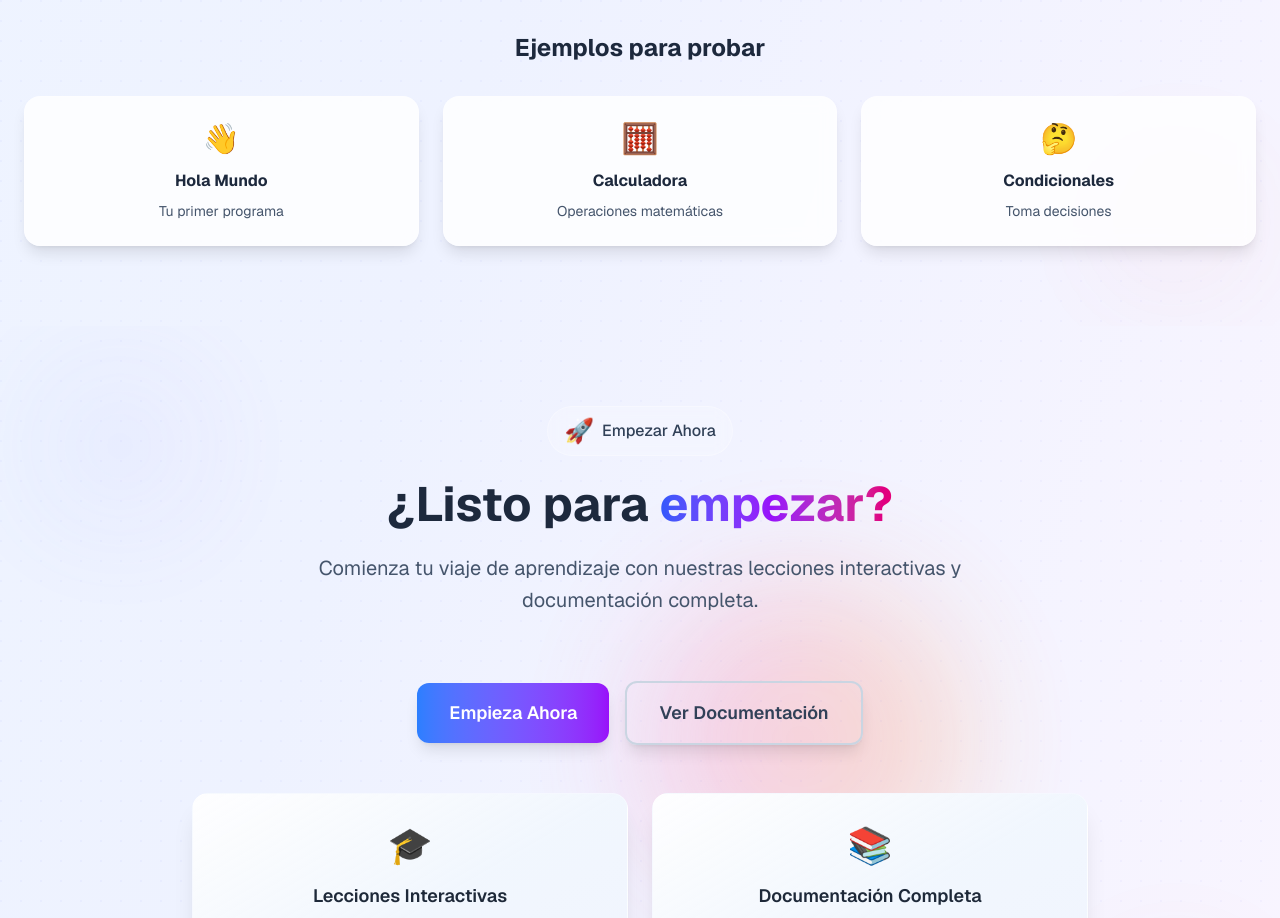
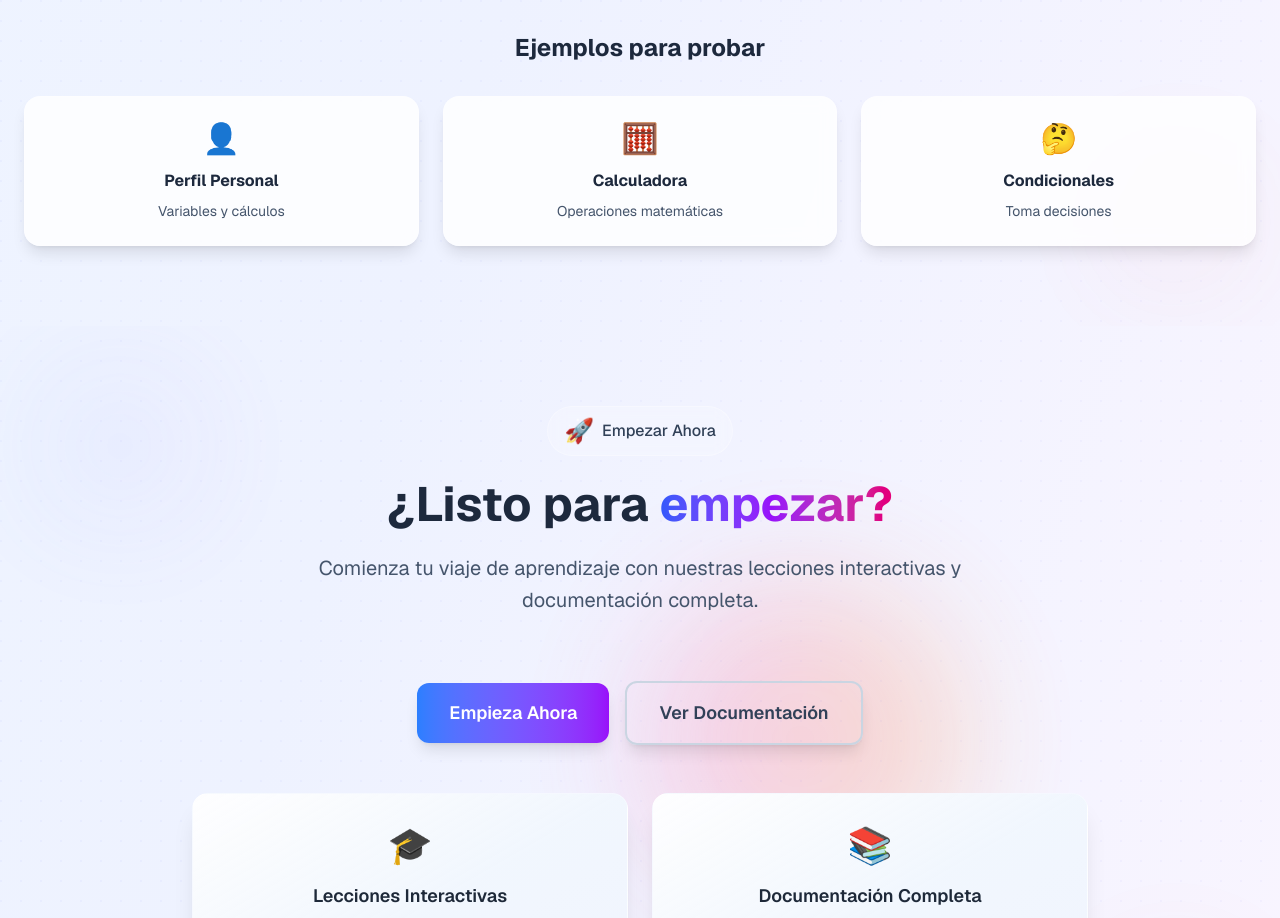
Before and after one commit to nicvazquezdev/hispano-lang-website, a Next.js app: page / in a window 1280 px wide. Shown: the part 2400-3318 px from the top of the page. Built offline with nearby package versions, Linux system fonts and the light colour scheme.

Commit message:
Update Playground component with a new personal profile example, replacing the previous "Hello World" snippet. Enhance user engagement by showcasing variable usage and calculations, and update UI elements for improved clarity and relevance.

```diff
--- a/components/sections/Playground.tsx
+++ b/components/sections/Playground.tsx
@@ -126,17 +126,30 @@ mostrar "Hola " + lenguaje + "! 👋"`);
             padding="sm"
             className="cursor-pointer text-center p-4 sm:p-6"
             onClick={() =>
-              handleExampleClick(`// Mi primer programa en Hispano Lang
-mostrar "¡Hola Mundo!"
-mostrar "Este es mi primer programa"`)
+              handleExampleClick(`// Información personal
+variable nombre = "Ana García"
+variable edad = 25
+variable ciudad = "Madrid"
+variable profesion = "Desarrolladora"
+
+mostrar "=== Mi Tarjeta Personal ==="
+mostrar "Nombre: " + nombre
+mostrar "Edad: " + edad + " años"
+mostrar "Ciudad: " + ciudad
+mostrar "Profesión: " + profesion
+
+// Calcular año de nacimiento
+variable anioActual = 2025
+variable anioNacimiento = anioActual - edad
+mostrar "Año de nacimiento: " + anioNacimiento`)
             }
           >
-            <div className="text-2xl sm:text-3xl mb-2 sm:mb-3">👋</div>
+            <div className="text-2xl sm:text-3xl mb-2 sm:mb-3">👤</div>
             <div className="font-bold text-slate-800 mb-1 sm:mb-2 text-sm sm:text-base">
-              Hola Mundo
+              Perfil Personal
             </div>
             <div className="text-slate-600 text-xs sm:text-sm">
-              Tu primer programa
+              Variables y cálculos
             </div>
           </Card>
 
```
